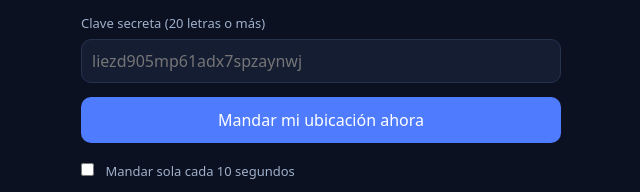
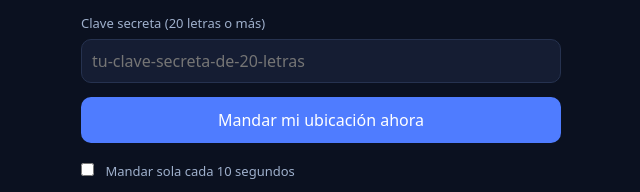
Before and after one commit to ronnaldo00/rastreador, a plain HTML site: page emisor-prueba.html in a window 1280 px wide. Shown: the part 243-435 px from the top of the page, 319-959 px from the left. Drawn offline with Linux system fonts and the light colour scheme.

Commit message:
Quitar clave de ejemplo del emisor

```diff
--- a/emisor-prueba.html
+++ b/emisor-prueba.html
@@ -28,7 +28,7 @@
   <input id="url" placeholder="http://localhost:9450">
 
   <label>Clave secreta (20 letras o más)</label>
-  <input id="clave" placeholder="liezd905mp61adx7spzaynwj">
+  <input id="clave" placeholder="tu-clave-secreta-de-20-letras">
 
   <button id="btn">Mandar mi ubicación ahora</button>
   <label style="display:block; margin-top:14px;">
```
